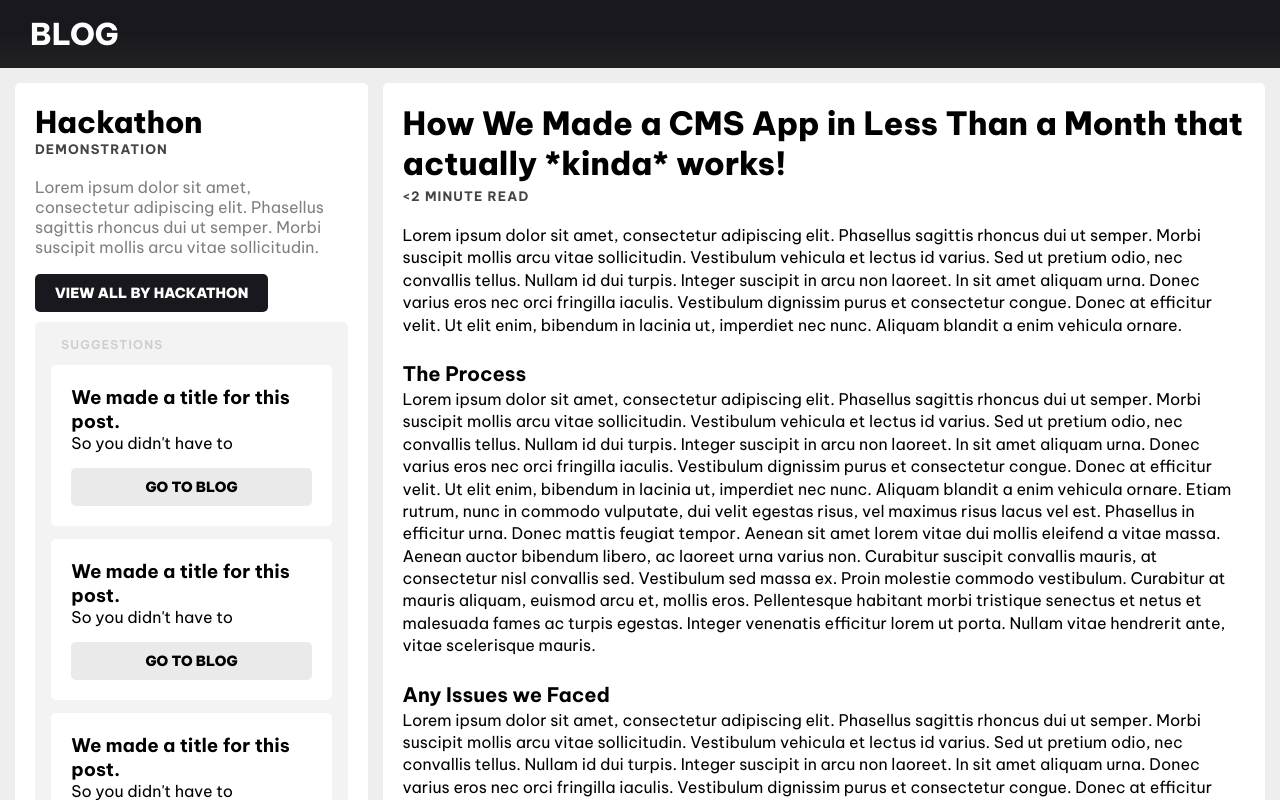
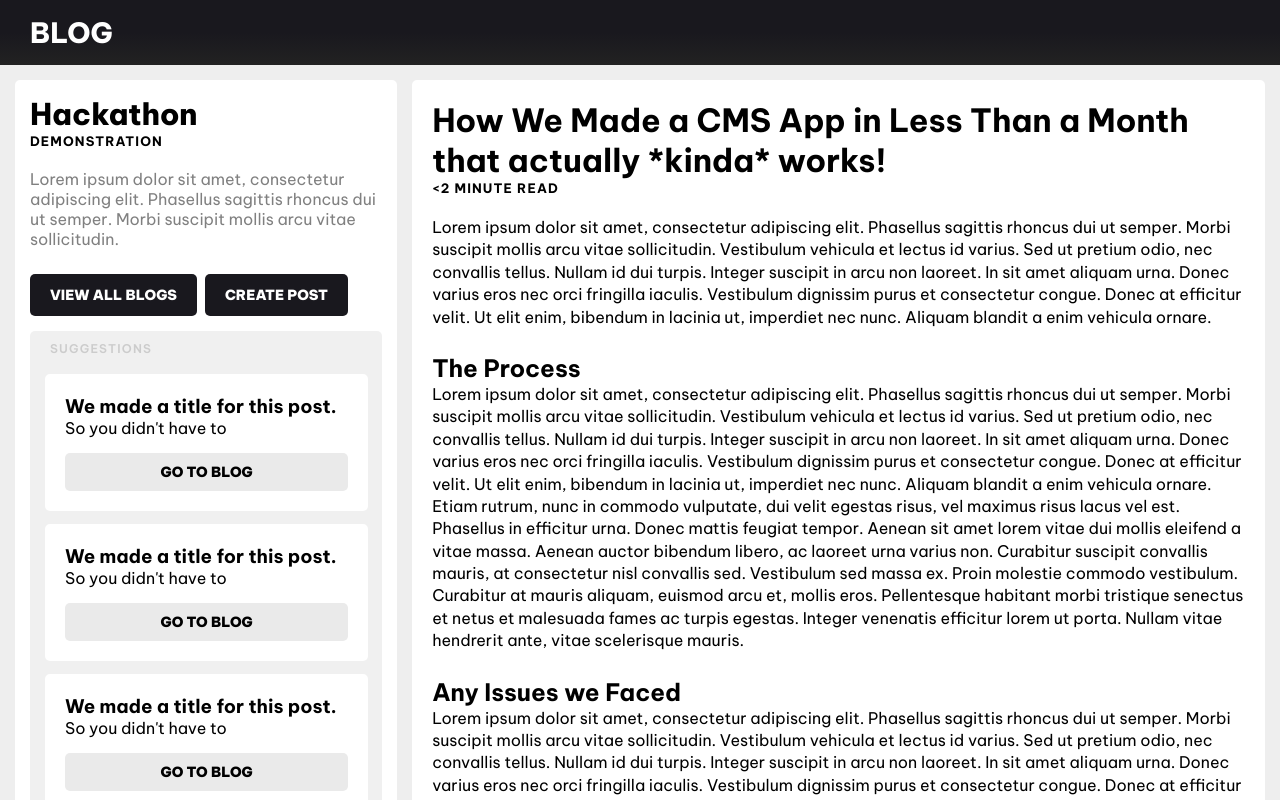
Before and after one commit to WayMakerDigital/cms-app, a React (Create React App) app: page / in a window 1280 px wide. Shown: the top 800 px of the page. Built offline with nearby package versions, Linux system fonts and the light colour scheme.

Commit message:
Polished the Design

```diff
--- a/src/Components/Blog.js
+++ b/src/Components/Blog.js
@@ -1,21 +1,16 @@
 import React from 'react';
 import './Styles/AllBlogs.css'
 
-const Blog = ({ blogs, onEdit, onAdd, onDelete }) => {
-
-    const blogTitle = "Placeholder Title"
-    const readTime = '<5 min read'
-    const suggestionSummary = 'Description'
-    var blogDescription = "Lorem ipsum dolor sit amet, consectetur adipiscing elit. Phasellus sagittis rhoncus dui ut semper. Morbi suscipit mollis arcu vitae sollicitudin."
+const Blog = ({ post }) => {
 
     return(
         <div className='blogSnippet'>
             <div className='blogPost'>
                 <img className='blogImg' src="https://i.ibb.co/QH059SY/y9DpT.jpg" alt="Placeholder" />
-                <h3 className='biggerFont'>{blogTitle}</h3>
-                <h6>{readTime}</h6>
-                <h3>{suggestionSummary}</h3>
-                <p>{blogDescription}</p>
+                <h3 className='biggerFont'>{post.title}</h3>
+                <h6>Placeholder</h6>
+                <h3>Description</h3>
+                <p>{post.description}</p>
             </div>
         </div>
     )
--- a/src/Components/NavBar.js
+++ b/src/Components/NavBar.js
@@ -1,14 +1,17 @@
 import React from 'react';
-import './Styles/NavBar.css'
+import './Styles/NavBar.css';
+import { Link } from 'react-router-dom';
 
 const logoName = 'BLOG';
 
 function NavBar() {
     return (
         <div className='navBar'>
-            <h1 className="navBarText">
-                {logoName}
-            </h1>
+            <Link to='/'>
+                <h1 className="navBarText">
+                    {logoName}
+                </h1>
+            </Link>
         </div>
     )
 }
--- a/src/Components/Profile.js
+++ b/src/Components/Profile.js
@@ -13,20 +13,22 @@ function Profile() {
     var authorDesc = "Lorem ipsum dolor sit amet, consectetur adipiscing elit. Phasellus sagittis rhoncus dui ut semper. Morbi suscipit mollis arcu vitae sollicitudin."
 
     return(
-        // Profile Section
-        <div id='profile'>
-            <div className='profileSection'>
+    // Profile Section
+        <div className='layout'>
+            <div className='sidebar'>
                 <h1 className='authorName'>{userName}</h1>
                 <h6 className='authorBadge'>{authBadge}</h6>
                 <p className='aboutSection'>{authorDesc}</p>
-                <Link to='/allblogs' className='viewAllButton'>View All by {userName}</Link>
+                <div className="cta">
+                <Link to='/allblogs' className='viewAllButton btn'>View All blogs</Link>
+                <Link to='/CreatePost' className='createPostBtn btn'>Create Post</Link>
+                </div>
                 <div className='suggestionContainer'>
                     <h2 className='suggestionText'>Suggestions</h2>
                     <Suggestion />
                     <Suggestion />
                     <Suggestion />
                 </div>
-                <Link to='/CreatePost' className='moreBtn'>Create New Post</Link>
             </div>
             <SinglePostView />
         </div>
@@ -34,4 +36,3 @@ function Profile() {
 }
 
 export default Profile;
-export var readTime;
--- a/src/Components/Styles/AllBlogs.css
+++ b/src/Components/Styles/AllBlogs.css
@@ -33,8 +33,9 @@
 .blogSnippet:hover{
     backdrop-filter: blur(10px);
     z-index: 99;
-    transform: scale(1.03);
+    transform: scale(1.02);
     cursor: pointer;
+    box-shadow: 0px 3px 25px rgba(187, 187, 187, 0.2);
 }
 
 .biggerFont{
--- /dev/null
+++ b/src/Components/Styles/CreatePost.css
@@ -0,0 +1,97 @@
+/* Style inputs */
+.formContainer{
+    background-color: white;
+    border-radius: 5px;
+    width: 90%;
+    padding: 20px;
+    margin-block: 30px !important;
+    transform: translateX(5%);
+}
+
+::placeholder{
+    font-weight: 400 !important;
+    color: #bbb;
+    padding-left: 0px !important;
+    font-size: 17px;
+    user-select: none;
+}
+
+h6{
+    color: black;
+}
+
+.formTitle{
+    padding-top: 10px;
+    padding-right: 15px;
+    padding-left: 15px;
+    user-select: none;
+    font-size: 25px;
+}
+.formDescription{
+    padding-right: 15px;
+    padding-left: 15px;
+    margin-bottom: 20px;
+    user-select: none;
+    font-size: inherit;
+    margin-top: 2px;
+    color: #bbb;
+}
+
+hr{
+    margin: 20px;
+}
+.closing{
+    margin-top: 40px;
+}
+
+input, select {
+    width: 98%;
+    padding: 10px;
+    padding-left: 20px;
+    margin: 10px;
+    font-weight: 800;
+    display: inline-block;
+    border: 2px solid #bbb;
+    border-radius: 5px;
+    box-sizing: border-box;
+    font-size: 110%;
+    transition: all 0.1s;
+}
+input:focus{
+    border-color: #4258f9;
+    box-shadow: 0px 3px 25px rgba(163, 163, 163, 0.2);
+    outline: none;
+}
+
+.contentInput{
+    padding-bottom: 100px;
+}
+
+.summaryInput{
+    font-weight: 400;
+}
+
+input[type=submit]{
+    background-color: var(--mainTheme);
+    text-transform: uppercase;
+    font-weight: 800;
+    letter-spacing: 1px;
+    color: white;
+    padding: 14px 20px;
+    border: none;
+    border-radius: 4px;
+    cursor: pointer;
+}
+
+.label{
+    margin-left: 15px;
+    margin-top: 10px;
+    margin-bottom: -5px;
+    padding-top: 10px;
+}
+
+.editor{
+    margin-top: 10px !important;
+    margin: 10px;
+    margin-right: 20px;
+}
--- a/src/Components/Styles/NavBar.css
+++ b/src/Components/Styles/NavBar.css
@@ -6,6 +6,8 @@
     padding: 0;
     margin: 0;
     font-family: 'Be Vietnam Pro', sans-serif;
+    text-decoration: none;
+    transition: all 0.2s ease;
 }
 
 .navBar{
@@ -14,10 +16,14 @@
     color: white;
     font-weight: 900;
 }
-
 .navBarText{
     font-weight: 800;
     padding: 5px 10px;
     user-select: none !important;
+    font-size: 28px;
+    color: white;
+}
+.navBarText:hover{
     font-size: 30px;
+    transition: all 0.2s ease;
 }
--- a/src/Components/Styles/Profile.css
+++ b/src/Components/Styles/Profile.css
@@ -1,19 +1,15 @@
-*{
-    transition: all 0.2s ease;
-    scroll-behavior: smooth;
+.layout {
+    display: flex;
+    padding: 15px;
 }
 
-#profile{
-    display: flex;
-}
-
-.profileSection{
+.sidebar {
     background-color: white;
     width: 500px;
+    padding: 15px;
+    margin-right: 15px;
+    border-radius: 5px;
     height: fit-content;
-    margin: 15px;
-    padding: 20px;
-    border-radius: 5px;
     user-select: none;
 }
 
@@ -23,29 +19,26 @@
 }
 
 /* Suggested Posts */
-.suggestionContainer{
-    vertical-align: middle;
-    width: fit-content;
-    background-color: #f3f3f3;
-    align-items: center;
-    padding-top: 5px;
-    padding-left: 2% !important;
-    padding-right: 3% !important;
-    padding-bottom: 2%;
+.suggestionContainer {
+    background-color: #f0f0f0;
     border-radius: 5px;
-    margin-top: 20px;
+    margin-top: 15px;
+    padding: 5px;
+    padding-bottom: 2px !important;
 }
 
 .suggestionText{
-     margin-left: 20px;
      font-weight: 600;
      font-size: 12px;
      text-transform: uppercase;
      letter-spacing: 1.2px;
      color: #ccc;
+     margin-left: 10px;
+     margin-bottom: 5px;
+     padding: 5px;
 }
 
-h6{
+ h6 {
     font-weight: 700;
     color: #444;
     font-size: 13px;
@@ -55,7 +48,7 @@ h6{
     user-select: none;
 }
 
-.aboutSection{
+.aboutSection {
     color: gray;
     margin-bottom: 25px;
   }
@@ -69,86 +62,58 @@ h6{
     line-height: 1.4;
 }
 
-.mainParagraphs:not(:last-child){
+.mainParagraphs:not(:last-child) {
     margin-bottom: 25px;
 }
 
-.contentContainer{
+.contentContainer {
     background-color: white;
-    width: 100%;
-    height: fit-content;
-    margin: 15px;
+    width: 90%;
     padding: 20px;
     border-radius: 5px;
-    margin-left: 0px;
-    margin-bottom: 15px;
 }
 
-.viewAllButton{
+@media(max-width: 1200px){
+    .sidebar{
+        display: none;
+    }
+
+    .contentContainer{
+        margin: -15px;
+        width: 105%;
+        border-radius: 0;
+        transition: all 0.2s ease;
+    }
+
+
+}
+
+.cta {
+  display: inline-flex;
+}
+
+.cta > *:not(:last-child) {
+  margin-right: 8px;
+}
+
+.btn {
   border: none !important;
-    background-color: var(--mainTheme) !important;
-    width: 150%;
+  background-color: var(--mainTheme);
   text-decoration: none !important;
   color: rgb(255, 255, 255) !important;
-    padding: 10px 20px !important;
-    margin-bottom: 10px;
-    font-size: 14px !important;
+  padding: 12px 20px;
+  font-size: 14px;
+  /* display: inline-block; */
+  /* margin-right: 3%; */
   font-weight: 900;
   border-radius: 5px !important;
   text-transform: uppercase !important;
   transition: all 0.2s ease !important;
 }
 
-.viewAllButton:hover{
-    transform: scale(1.008);
+.btn:hover {
+  background-color: #2a2a2a;
   cursor: pointer;
+  transform: scale(1.02);
   transition: all 0.2s ease !important;
 }
-
-/* Blog Post View */
-.blogTitle{
-    font-weight: 800;
-    font-size: 32px;
-    user-select: none;
-    margin-bottom: 5px;
-}
-h2{
-    margin-top: 10px;
-    margin-bottom: 2px;
-    font-size: 20px;
-    user-select: none;
-}
-.otherBlogs{
-    margin: auto;
-    display: flex;
-}
-
-.blogPreview {
-    border-radius: 5px;
-    background-color: white;
-    margin-right: 20px;
-    margin-top: 20px;
-    margin-bottom: 20px;
-    padding: 10px;
-    height: fit-content;
-    padding: 20px;
-    width: 33%;
-}
-
-@media(max-width: 1000px){
-    .profileSection{
-        display: none;
-    }
-
-    .contentContainer{
-        margin: 0;
-        transition: all 0.5s ease;
-    }
-
-    .viewAllButton{
-        width: 50% !important;
-        font-size: 50% !important;
-        content: "View All";
-    }
-
-}
--- a/src/Components/Styles/Suggestion.css
+++ b/src/Components/Styles/Suggestion.css
@@ -29,3 +29,7 @@
     cursor: pointer;
     transition: all 0.2s ease;
 }
+
+.goToBtn:active{
+  font-size: 90%;
+}
```
Also changed, not shown: package.json (+6 -2 lines), src/Components/AllBlogs.js (+48 -23 lines), src/Components/CreatePost.js (+62 -30 lines), 2 other files (tests, documents, lock files or other folders). Lines whose indentation alone changed are shown as unchanged.
